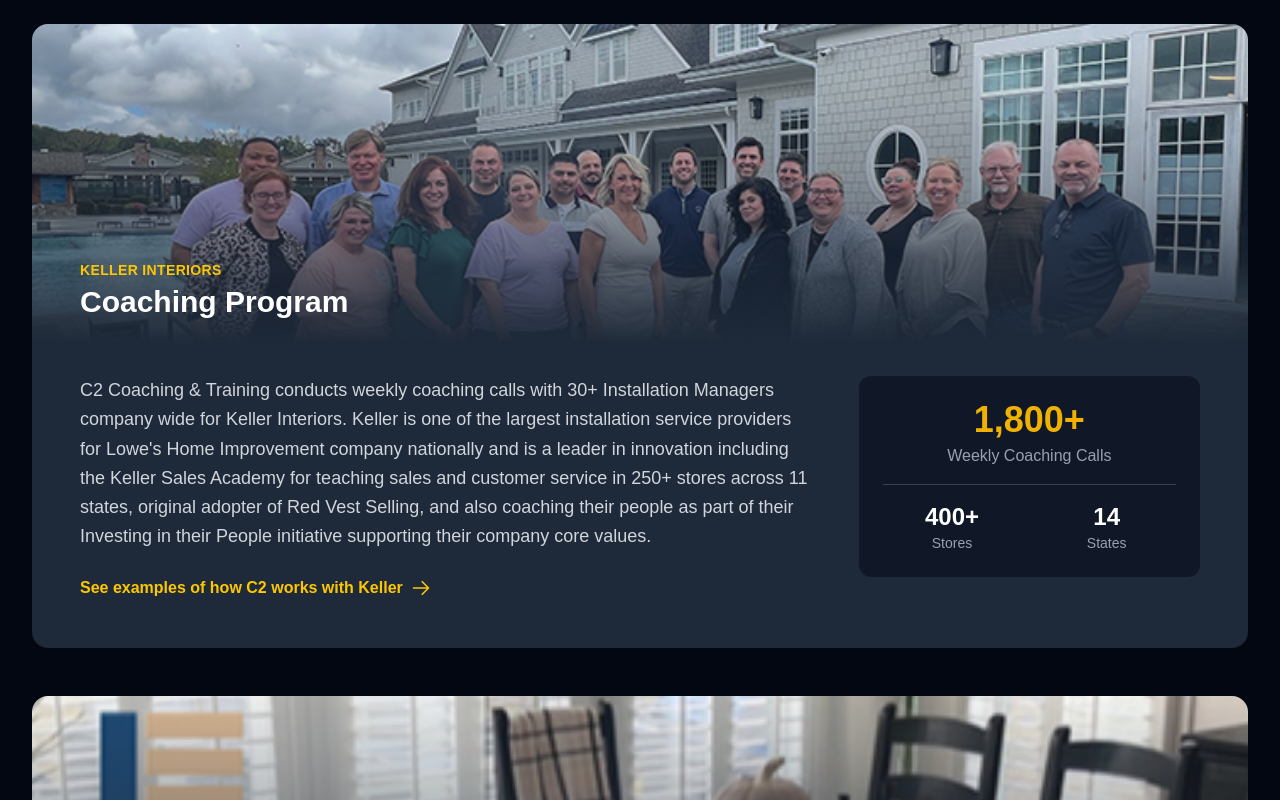
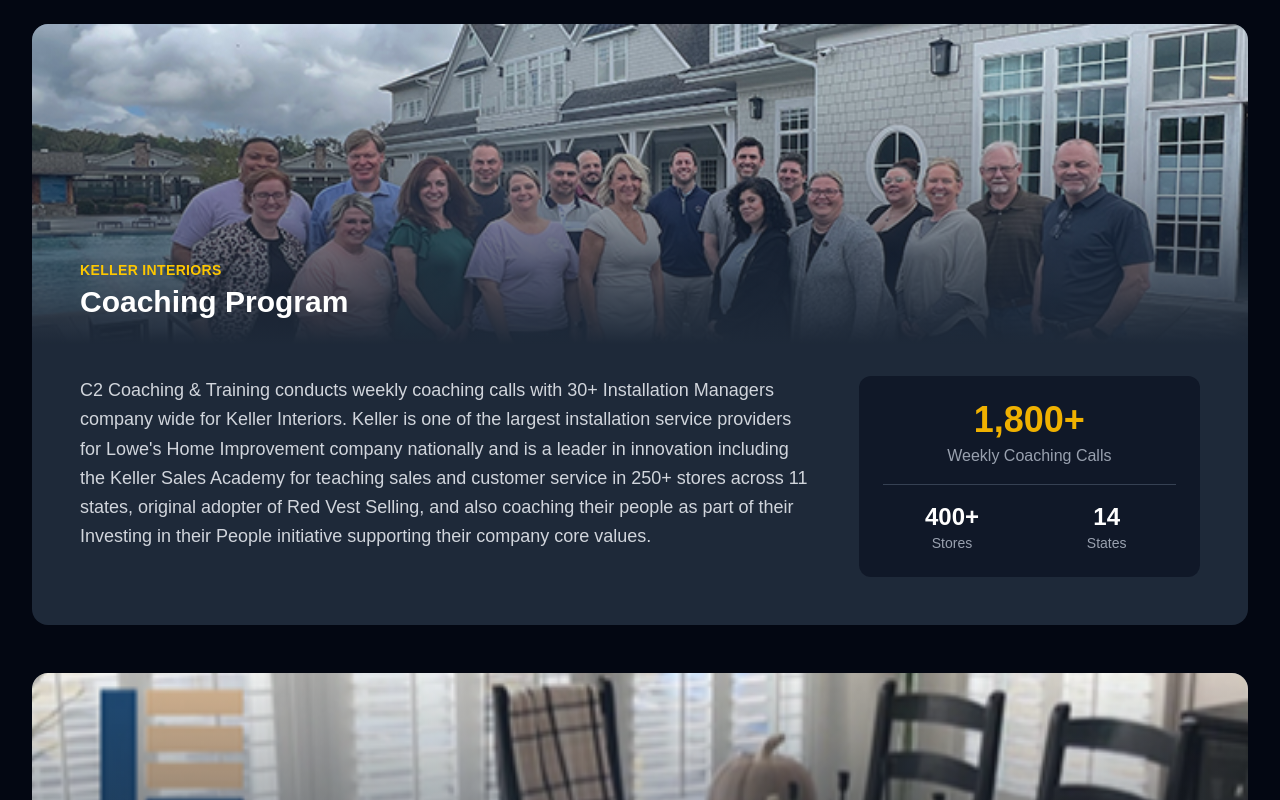
Before and after one commit to jakecoltran-ctrl/C2-Unlimited, a Next.js app: page /clients in a window 1280 px wide. Shown: the part 2477-3277 px from the top of the page. Built offline with nearby package versions, Linux system fonts and the light colour scheme.

Commit message:
Remove See examples button from Keller section
Co-Authored-By: Claude Opus 4.5 <noreply@anthropic.com>

```diff
--- a/app/clients/page.tsx
+++ b/app/clients/page.tsx
@@ -142,15 +142,6 @@ export default function ClientsPage() {
                   <p className="text-gray-300 text-lg leading-relaxed">
                     C2 Coaching & Training conducts weekly coaching calls with 30+ Installation Managers company wide for Keller Interiors. Keller is one of the largest installation service providers for Lowe&apos;s Home Improvement company nationally and is a leader in innovation including the Keller Sales Academy for teaching sales and customer service in 250+ stores across 11 states, original adopter of Red Vest Selling, and also coaching their people as part of their Investing in their People initiative supporting their company core values.
                   </p>
-                  <Link
-                    href="#"
-                    className="mt-6 inline-flex items-center text-yellow-400 font-semibold hover:text-yellow-300 transition-colors"
-                  >
-                    See examples of how C2 works with Keller
-                    <svg className="ml-2 h-5 w-5" fill="none" viewBox="0 0 24 24" strokeWidth="2" stroke="currentColor">
-                      <path strokeLinecap="round" strokeLinejoin="round" d="M13.5 4.5L21 12m0 0l-7.5 7.5M21 12H3" />
-                    </svg>
-                  </Link>
                 </div>
                 <div className="mt-8 lg:mt-0">
                   <div className="bg-gray-900 rounded-xl p-6">
```
